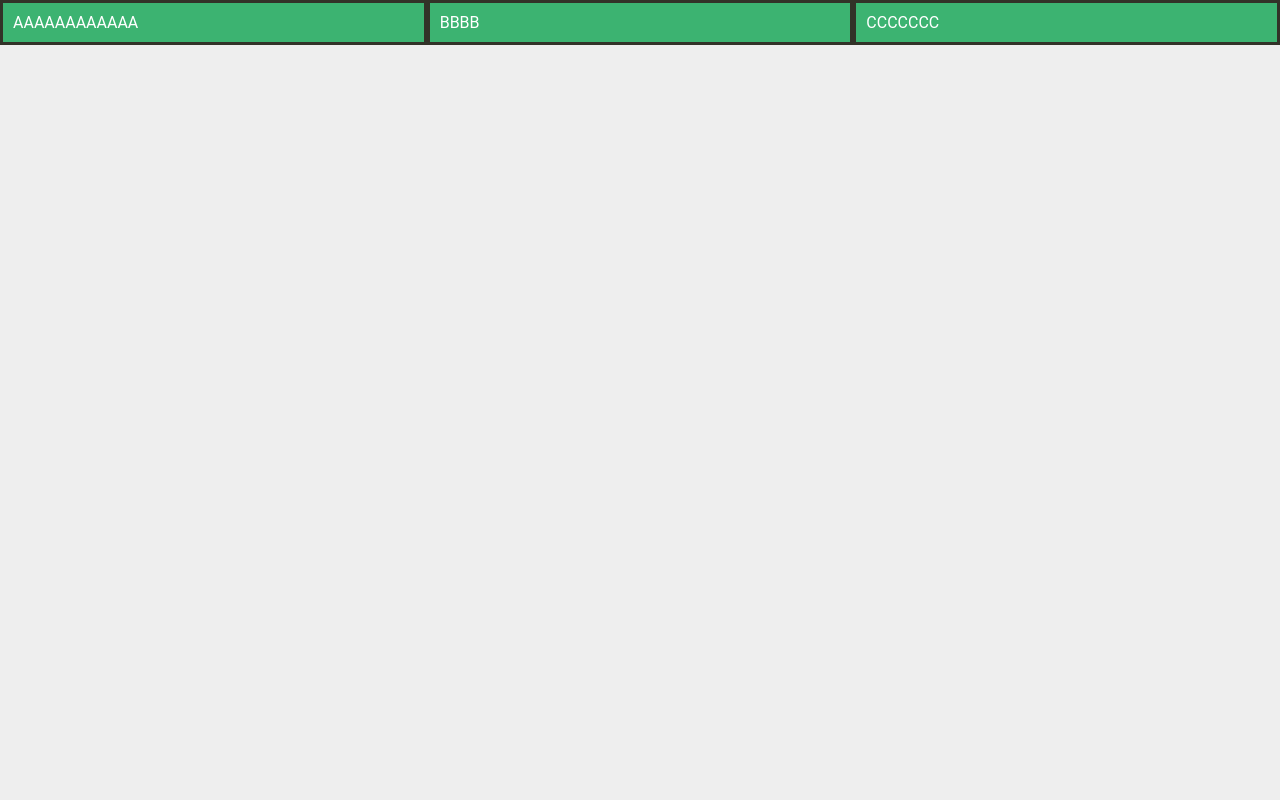
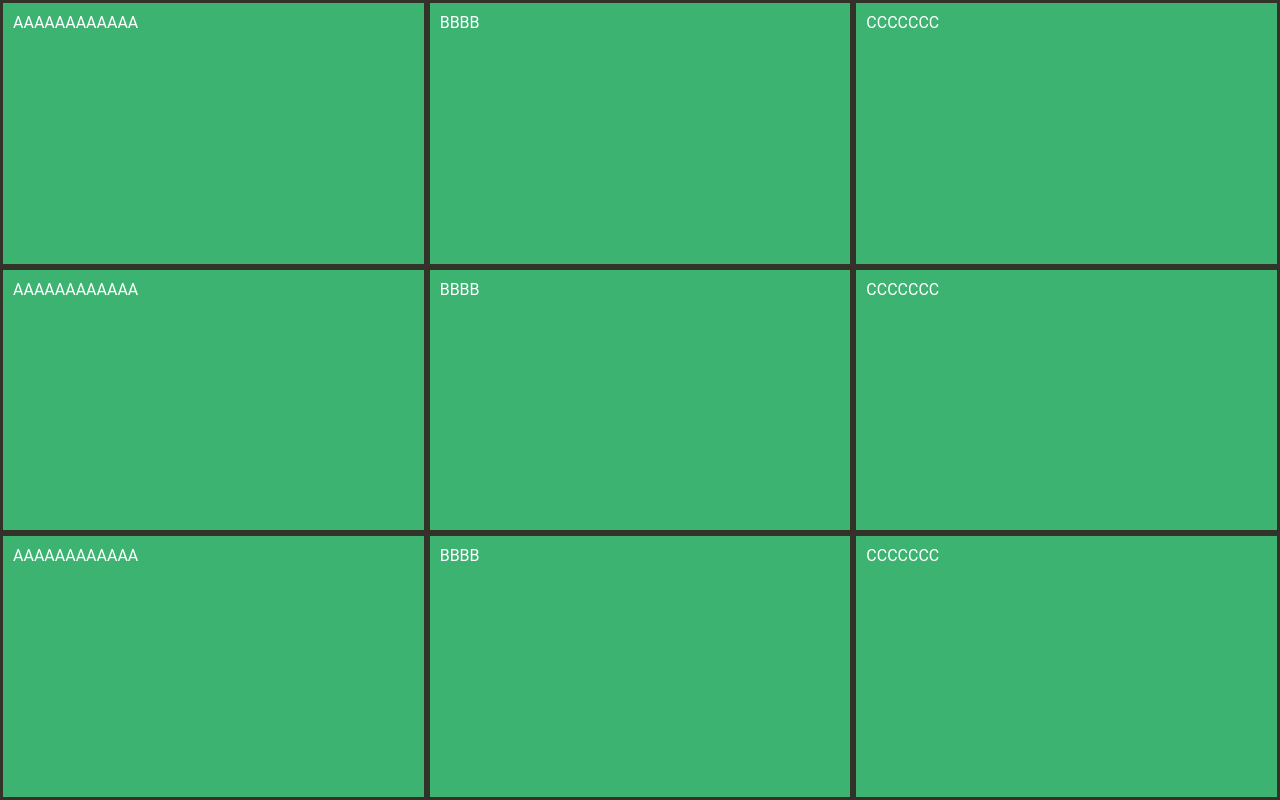
Before and after one commit to JongyunHa/flex-grid, a React (Create React App) app: page / in a window 1280 px wide. Built offline with nearby package versions, Linux system fonts and the light colour scheme.

Commit message:
반응형 column

```diff
--- a/src/components/chapther1/index.css
+++ b/src/components/chapther1/index.css
@@ -1,9 +1,42 @@
+.flex-container {
+    display: flex;
+    flex-direction: column;
+    min-height: 100vh;
+    /*border: 10px solid red;*/
+}
+
+.flex-item {
+    flex: 1 1 auto;
+}
+.flex-item:nth-child(1) {
+    /*width: 20%;*/
+    /*flex: 1;*/
+    /*flex: 0 1 20%;*/
+}
+.flex-item:nth-child(2) {
+    /*flex: 3;*/
+    /*width: 60%;*/
+    /*flex: 0 1 60%*/
+}
+
+.flex-item:nth-child(3) {
+    /*width: 20%;*/
+    /*flex: 0 1 20%*/
+}
 
 @media (min-width: 600px) {
     .flex-container {
-        display: flex;
+        flex-direction: row;
+        flex-wrap: wrap;
     }
     .flex-item {
-        flex: 1;
+        width: 50%;
+        /*flex: 0 1 auto;*/
     }
 }
+
+@media (min-width: 900px) {
+    .flex-item {
+        width: 33%;
+    }
+}
--- a/src/components/chapther1/index.tsx
+++ b/src/components/chapther1/index.tsx
@@ -12,6 +12,12 @@ const Flex = () => {
                 <div className="flex-item">AAAAAAAAAAAA</div>
                 <div className="flex-item">BBBB</div>
                 <div className="flex-item">CCCCCCC</div>
+                <div className="flex-item">AAAAAAAAAAAA</div>
+                <div className="flex-item">BBBB</div>
+                <div className="flex-item">CCCCCCC</div>
+                <div className="flex-item">AAAAAAAAAAAA</div>
+                <div className="flex-item">BBBB</div>
+                <div className="flex-item">CCCCCCC</div>
             </div>
         </body>
     )
```
